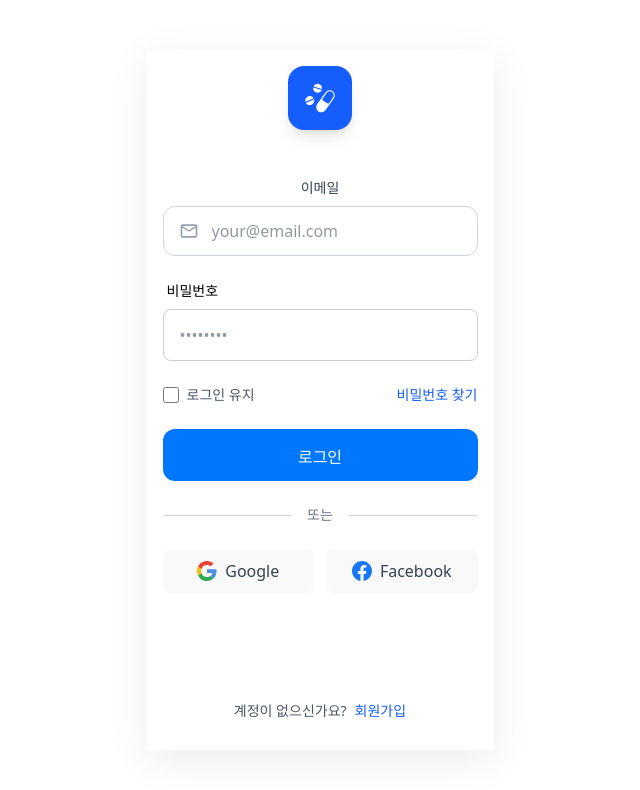
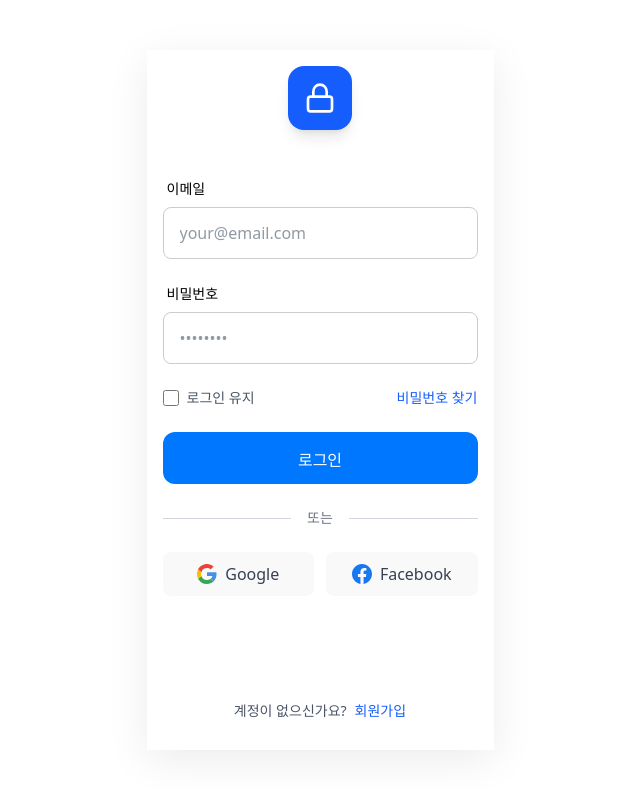
Before and after one commit to HYUNJUNEPARK/Care-Circle-Web, a React (Vite) app: page /login in a window 1280 px wide. Shown: the top 790 px of the page, without its empty margins (320-960 px from the left). Built offline with nearby package versions, Linux system fonts and the light colour scheme.

Commit message:
Refactor:Input component

```diff
--- a/src/components/inputs/PasswordInput.tsx
+++ b/src/components/inputs/Input.tsx
@@ -1,9 +1,12 @@
 import React from "react";
-import styles from "./PasswordInput.module.css";
+import styles from "./Input.module.css";
 import { FiEye, FiEyeOff } from "react-icons/fi";
 import { TiDelete } from "react-icons/ti";
 
-interface PasswordInputProps extends React.InputHTMLAttributes<HTMLInputElement> {
+export type InputType = "plaintext" | "password";
+
+interface InputProps extends React.InputHTMLAttributes<HTMLInputElement> {
+    inputType: InputType;
     id: string;
     label: string;
     placeholder: string;
@@ -13,7 +16,8 @@ interface PasswordInputProps extends React.InputHTMLAttributes<HTMLInputElement>
     setShow?: React.Dispatch<React.SetStateAction<boolean>>;
 }
 
-function PasswordInput({
+function Input({
+    inputType,
     id,
     label,
     placeholder,
@@ -22,14 +26,15 @@ function PasswordInput({
     show,
     setShow,
     ...rest
-}: PasswordInputProps) {
+}: InputProps) {
     return (
         <div className={styles.inputGroup}>
             <label htmlFor={id} className={styles.label}>{label}</label>
             <div className={styles.inputGroupInner}>
+                {/* 인풋 필드 */}
                 <input
                     id={id}
-                    type={show ? "text" : "password"}
+                    type={show || inputType === "plaintext" ? "text" : "password"}
                     placeholder={placeholder}
                     value={value}
                     onChange={onChange}
@@ -66,4 +71,4 @@ function PasswordInput({
     );
 }
 
-export default PasswordInput;
+export default Input;
--- a/src/pages/login/Login.tsx
+++ b/src/pages/login/Login.tsx
@@ -1,13 +1,9 @@
 
 import { Container, Body, Footer } from '../../components/layouts';
 import { useState } from 'react';
-import { AiOutlineEye } from "react-icons/ai";
-import { GiMedicines } from "react-icons/gi";
-import { MdOutlineMail } from "react-icons/md";
 import { FiLock } from "react-icons/fi";
-import { AiOutlineEyeInvisible } from "react-icons/ai";
 import Button from '../../components/buttons/Button';
-import PasswordInput from '../../components/inputs/PasswordInput';
+import Input from '../../components/inputs/Input';
 
 export default function Login() {
     const [email, setEmail] = useState('');
@@ -19,8 +15,9 @@ export default function Login() {
         e.preventDefault();
         setIsLoading(true);
 
-
-        //TODO 여기서 로그인 API 호출
+        /**
+         * 여기서 로그인 API 호출
+         */
 
         // 로그인 로직 시뮬레이션
         setTimeout(() => {
@@ -36,35 +33,26 @@ export default function Login() {
                 {/* 로고 영역 */}
                 <div className="text-center mb-8">
                     <div className="inline-flex items-center justify-center w-16 h-16 bg-blue-600 rounded-2xl mb-4 shadow-lg">
-                        <GiMedicines className="w-8 h-8 text-white" />
+                        <FiLock className="w-8 h-8 text-white" />
                     </div>
                 </div>
 
                 {/* 로그인 폼 */}
                 <form onSubmit={handleSubmit} className="space-y-6">
                     {/* 이메일 입력 */}
-                    <div>
-                        <label htmlFor="email" className="block text-sm font-medium text-gray-700 mb-2">
-                            이메일
-                        </label>
-                        <div className="relative">
-                            <div className="absolute inset-y-0 left-0 pl-4 flex items-center pointer-events-none">
-                                <MdOutlineMail className="h-5 w-5 text-gray-400" />
-                            </div>
-                            <input
-                                id="email"
-                                type="email"
-                                value={email}
-                                onChange={(e) => setEmail(e.target.value)}
-                                className="block w-full pl-12 pr-4 py-3 border border-gray-300 rounded-xl focus:ring-2 focus:ring-indigo-500 focus:border-transparent transition"
-                                placeholder="your@email.com"
-                                required
-                            />
-                        </div>
-                    </div>
+                    <Input
+                        inputType='plaintext'
+                        id="email"
+                        label={"이메일"}
+                        placeholder="your@email.com"
+                        value={email}
+                        onChange={(e) => setEmail(e.target.value)}
+                        type='email'
+                    />
 
                     {/* 비밀번호 입력 */}
-                    <PasswordInput
+                    <Input
+                        inputType='password'
                         id="password"
                         label={"비밀번호"}
                         placeholder="••••••••"
@@ -72,6 +60,7 @@ export default function Login() {
                         onChange={e => setPassword(e.target.value)}
                         show={showPassword}
                         setShow={setShowPassword}
+                        type='password'
                     />
 
                     {/* 비밀번호 찾기 */}
```
Also changed, not shown: src/components/inputs/Input.module.css (renamed from src/components/inputs/PasswordInput.module.css).
